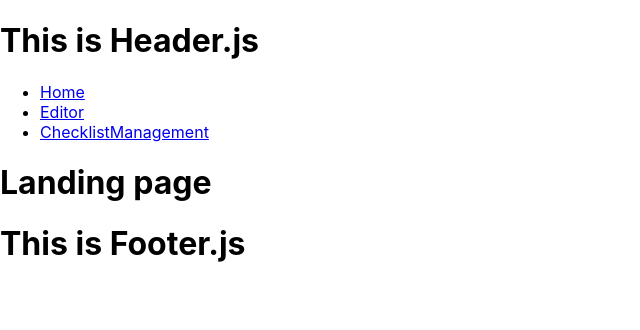
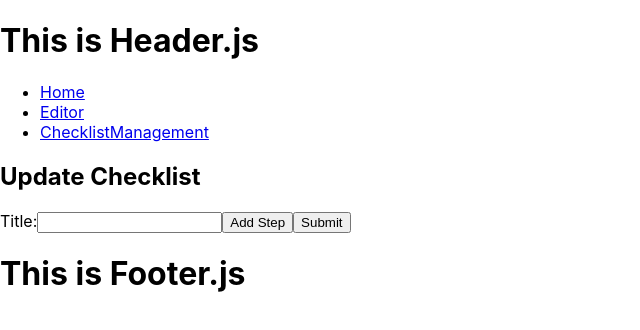
Before and after one commit to lesley-byte/byte-checklistle, a React (Create React App) app in the folder client/: page /editor/1 in a window 1280 px wide. Shown: the top 330 px of the page, without its empty margins (0-640 px from the left). Built offline with nearby package versions, Linux system fonts and the light colour scheme.

Commit message:
trying to have an editor page

```diff
--- a/client/src/App.js
+++ b/client/src/App.js
@@ -24,7 +24,9 @@ function App() {
           <NavTabs />
           <Routes>
             <Route path="/" element={<Landing />} />
-            <Route path="/editor" element={<Editor />} />
+            <Route
+            path="/editor/:checklistId"
+            element={<Editor/>} />
             <Route
               path="/checklistManagement"
               element={<ChecklistManagement />}
--- a/client/src/components/Checklist.js
+++ b/client/src/components/Checklist.js
@@ -9,16 +9,22 @@ const Checklist = (props) => {
   return (
     <div>
       <h2>ChecklistTitle is : {props.title}</h2>
-      {props.steps && props.steps.map((step) => (
-        <div key={step.text} className="flex-row justify-space-between my-2">
-          <div className="col-12 col-lg-3">
-            <span className="step-header">Step {step.position}</span>
-          </div>
-          <div className="col-12 col-lg-9">
-            <span className="step-text">{step.text}</span>
-          </div>
+      {props.steps ? (
+        <div>
+          {props.steps.map((step) => (
+
+              <div key={step.text}>
+              <p>
+                Step text is:<strong> {step.text} </strong> Step is in position:{" "}
+                <strong> {step.position} </strong>
+              </p>
+            </div>
+
+          ))}
         </div>
-      ))}
+      ) : (
+        <h3>No Steps Yet</h3>
+      )}
     </div>
   );
 };
--- a/client/src/components/ListOfLists.js
+++ b/client/src/components/ListOfLists.js
@@ -21,6 +21,7 @@ const ListOfLists = () => {
           {checklists.map((checklist) => (
             <li key={checklist._id}>
               <a href={`/checklist/${checklist._id}`}>{checklist.title}</a>
+              <a href={`/editor/${checklist._id}`}>Edit</a>
             </li>
           ))}
         </ul>
--- a/client/src/pages/Editor.js
+++ b/client/src/pages/Editor.js
@@ -1,17 +1,82 @@
-import React from "react";
-import Add from "../components/Add";
-import Delete from "../components/Delete";
-import ConditionEditor from "../components/ConditionEditor";
-import StepEditor from "../components/StepEditor";
+import React, { useState } from "react";
+
+import { useMutation, useQuery } from "@apollo/client";
+import { UPDATE_CHECKLIST } from "../utils/mutations";
+import { QUERY_CHECKLIST } from "../utils/queries";
+
+import { useParams } from "react-router-dom";
 
 const Editor = () => {
+  const { checklistId } = useParams();
+  const [title, setTitle] = useState('');
+  const [steps, setSteps] = useState([]);
+  const [updateChecklist, { data, loading, error }] = useMutation(UPDATE_CHECKLIST);
+
+  const handleTitleChange = (e) => {
+    setTitle(e.target.value);
+  };
+
+  const handleStepsChange = (e, index) => {
+    const newSteps = [...steps];
+    newSteps[index][e.target.name] = e.target.value;
+    setSteps(newSteps);
+  };
+
+  const addStep = () => {
+    setSteps([...steps, { text: '' }]);
+  };
+
+  const handleSubmit = async (e) => {
+    e.preventDefault();
+    try {
+      await updateChecklist({ variables: { checklistId, title, steps } });
+      setTitle('');
+      setSteps([]);
+    } catch (err) {
+      console.error('Error submitting mutation:', err);
+    }
+  };
+
+  if (loading) return <p>Loading...</p>;
+  if (error) return <p>Error: {error.message}</p>;
+
   return (
     <div>
-      <h1>Editor page</h1>
-      <Add />
-      <Delete />
-      <ConditionEditor />
-      <StepEditor />
+      <h2>Update Checklist</h2>
+      <form onSubmit={handleSubmit}>
+        <label htmlFor="title">Title:</label>
+        <input
+          type="text"
+          id="title"
+          name="title"
+          value={title}
+          onChange={handleTitleChange}
+        />
+
+        {steps.map((step, index) => (
+          <div key={index}>
+            <h3>Step {index + 1}</h3>
+            <label htmlFor={`text-${index}`}>Text:</label>
+            <input
+              type="text"
+              id={`text-${index}`}
+              name="text"
+              value={step.text}
+              onChange={(e) => handleStepsChange(e, index)}
+            />
+          </div>
+        ))}
+
+        <button type="button" onClick={addStep}>Add Step</button>
+        <button type="submit">Submit</button>
+      </form>
+
+      {data && (
+        <div>
+          <h3>Mutation Result:</h3>
+          <pre>{JSON.stringify(data.updateChecklist, null, 2)}</pre>
+        </div>
+      )}
     </div>
   );
 };
--- a/client/src/utils/mutations.js
+++ b/client/src/utils/mutations.js
@@ -11,15 +11,13 @@ export const ADD_CHECKLIST = gql`
 
 export const UPDATE_CHECKLIST = gql`
   mutation updateChecklist(
-    $checklistId: ID!
+    $checklistId: ID
     $title: String
     $steps: StepInput
   ) {
     updateChecklist(checklistId: $checklistId, title: $title, steps: $steps) {
-      _id
       title
       steps {
-        _id
         text
         position
         conditionType
```
Also changed, not shown: 1 other file (tests, documents, lock files or other folders).
